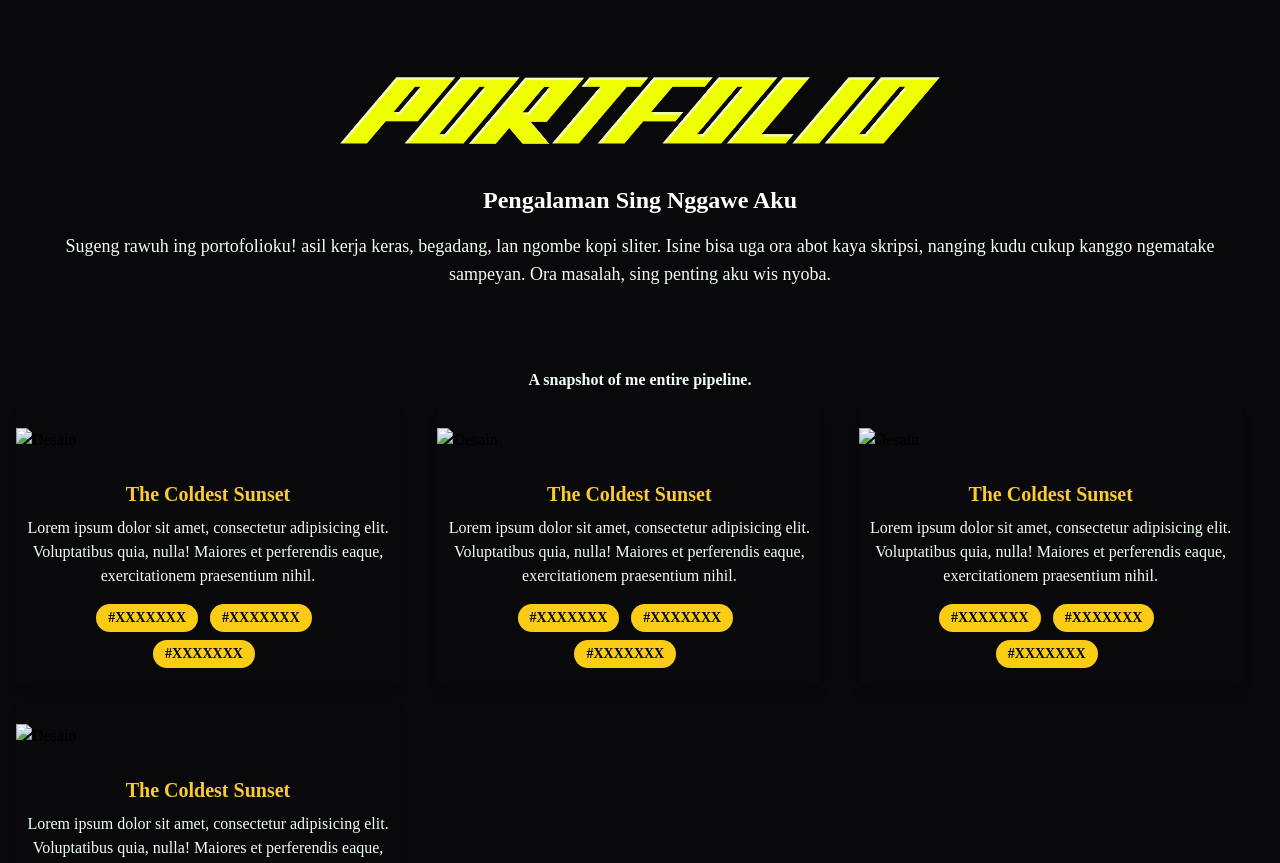
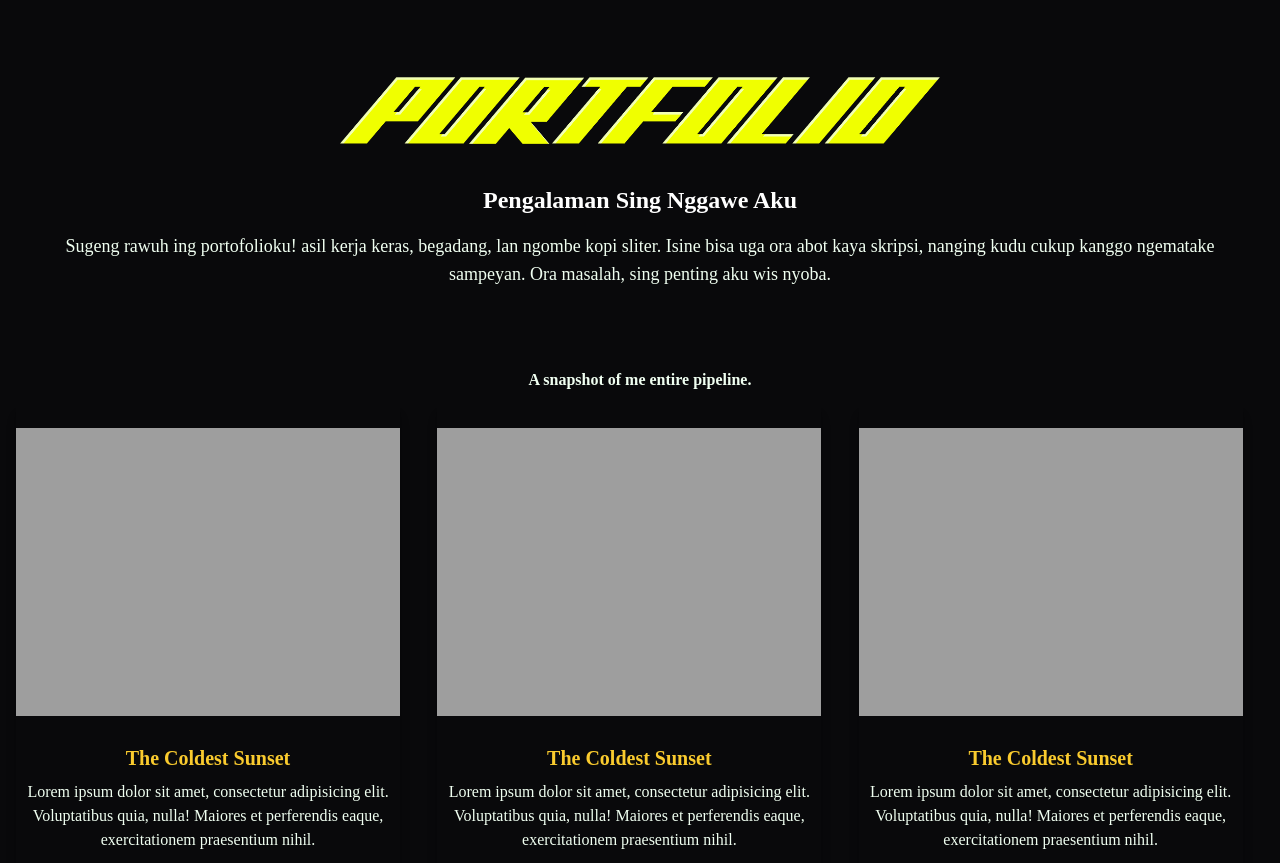
Before and after one commit to Mas-O-rgb/Mas-O, a website: page portfolio.html in a window 1280 px wide. Shown: the part 83-946 px from the top of the page. Drawn offline with Linux system fonts and the light colour scheme; the site is published under a folder, as on GitHub Pages, so addresses that start at the root find nothing.

Commit message:
ganti gambar

```diff
--- a/portfolio.html
+++ b/portfolio.html
@@ -68,7 +68,7 @@
       <div class="mt-8 grid grid-cols-1 gap-4 sm:mt-3 lg:grid-cols-3 lg:grid-rows-2">
         <div class="max-w-sm rounded overflow-hidden shadow-lg">
           <a href="#" target="_blank" class="max-w-[120px] mx-4 py-4 transition hover:grayscale-100 hover:opacity-30 duration-500 lg:mx-6 xl:mx-8">
-            <img class="w-full mb-1" src="/img/Sekabur itu.jpg" alt="Desain">
+            <img class="w-full mb-1" src="img/Sekabur itu.jpg" alt="Desain">
           </a>
           <div class="px-1">
             <div class="text-dark font-bold text-center text-xl mb-2">The Coldest Sunset</div>
@@ -85,7 +85,7 @@
 
         <div class="max-w-sm rounded overflow-hidden shadow-lg">
           <a href="#" target="_blank" class="max-w-[120px] mx-4 py-4 transition hover:grayscale-100 hover:opacity-30 duration-500 lg:mx-6 xl:mx-8">
-            <img class="w-full mb-1" src="/img/Sekabur itu.jpg" alt="Desain">
+            <img class="w-full mb-1" src="img/Sekabur itu.jpg" alt="Desain">
           </a>
           <div class="px-1">
             <div class="text-dark font-bold text-center text-xl mb-2">The Coldest Sunset</div>
@@ -102,7 +102,7 @@
 
         <div class="max-w-sm rounded overflow-hidden shadow-lg">
           <a href="#" target="_blank" class="max-w-[120px] mx-4 py-4 transition hover:grayscale-100 hover:opacity-30 duration-500 lg:mx-6 xl:mx-8">
-            <img class="w-full mb-1" src="/img/Sekabur itu.jpg" alt="Desain">
+            <img class="w-full mb-1" src="img/Sekabur itu.jpg" alt="Desain">
           </a>
           <div class="px-1">
             <div class="text-dark font-bold text-center text-xl mb-2">The Coldest Sunset</div>
@@ -119,7 +119,7 @@
 
         <div class="max-w-sm rounded overflow-hidden shadow-lg">
           <a href="#" target="_blank" class="max-w-[120px] mx-4 py-4 transition hover:grayscale-100 hover:opacity-30 duration-500 lg:mx-6 xl:mx-8">
-            <img class="w-full mb-1" src="/img/Sekabur itu.jpg" alt="Desain">
+            <img class="w-full mb-1" src="img/Sekabur itu.jpg" alt="Desain">
           </a>
           <div class="px-1">
             <div class="text-dark font-bold text-center text-xl mb-2">The Coldest Sunset</div>
```
